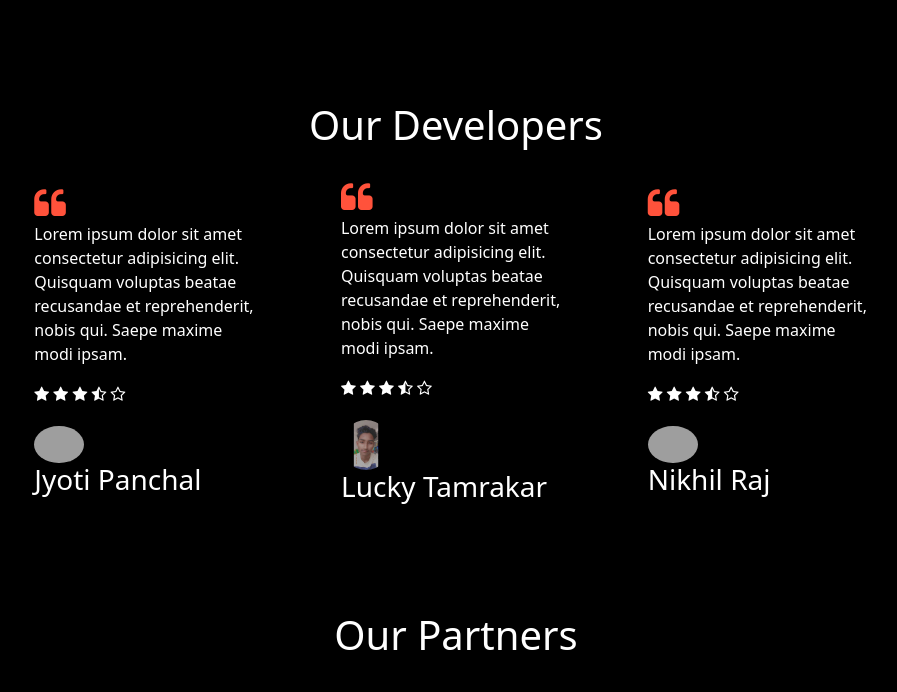
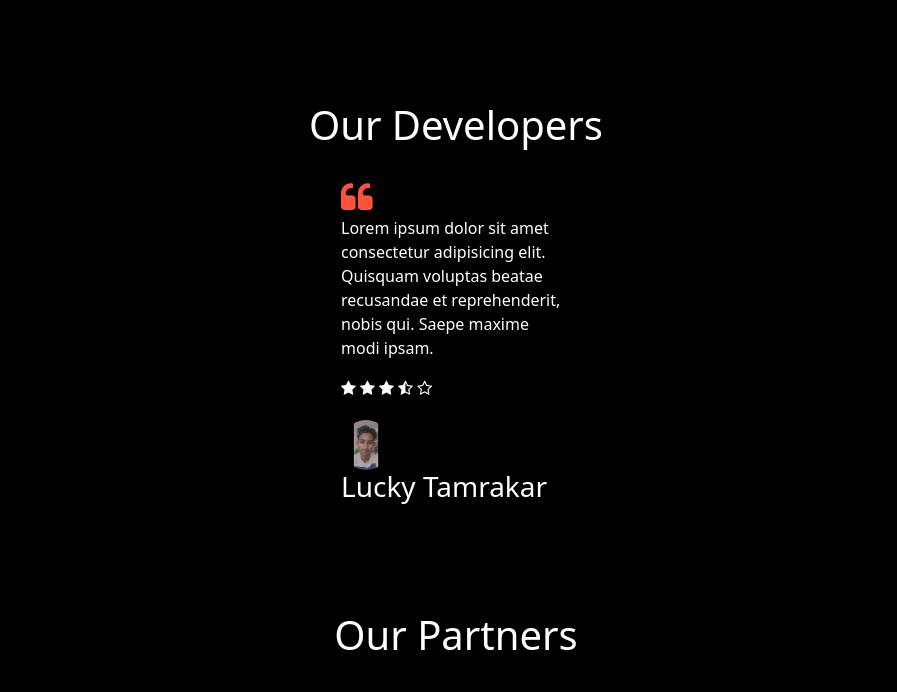
Before and after one commit to LuckyTamrakar/Quizexamapp, a Django app: page /about/ in a window 1280 px wide. Shown: the part 1409-2101 px from the top of the page, without its empty margins (184-1081 px from the left). Run offline with Django 3.2, Linux system fonts and the light colour scheme; some libraries are stand-ins or nearby versions; grey boxes are pictures that could not be loaded.

Commit message:
Update about.html

```diff
--- a/user/templates/user/about.html
+++ b/user/templates/user/about.html
@@ -676,19 +676,7 @@
         <h1 style="text-align:center; color:white; cursor:pointer">Our Developers</h1><br>
         <div class="sm">
             <div class="rowe" style="display: flex; margin:auto;">
-                <div class="col-3">
-                    <i class="fa fa-quote-left"></i>
-                    <p>Lorem ipsum dolor sit amet consectetur adipisicing elit. Quisquam voluptas beatae recusandae et reprehenderit, nobis qui. Saepe maxime modi ipsam.</p>
-                    <div class="rate">
-                        <i class="fa fa-star checked"></i>
-                        <i class="fa fa-star checked"></i>
-                        <i class="fa fa-star checked"></i>
-                        <i class="fa fa-star-half-o checked"></i>
-                        <i class="fa fa-star-o"></i>
-                    </div>
-                    <img src="../static/jyoti.jpg" alt="">
-                    <h3>Jyoti Panchal</h3>
-                </div>
+
                 <div class="col-3">
                     <i class="fa fa-quote-left"></i>
                     <p>Lorem ipsum dolor sit amet consectetur adipisicing elit. Quisquam voluptas beatae recusandae et reprehenderit, nobis qui. Saepe maxime modi ipsam.</p>
@@ -702,19 +690,7 @@
                     <img src="../static/lucky.jpg" alt="">
                     <h3>Lucky Tamrakar</h3>
                 </div>
-                <div class="col-3">
-                    <i class="fa fa-quote-left"></i>
-                    <p>Lorem ipsum dolor sit amet consectetur adipisicing elit. Quisquam voluptas beatae recusandae et reprehenderit, nobis qui. Saepe maxime modi ipsam.</p>
-                    <div class="rate">
-                        <i class="fa fa-star checked"></i>
-                        <i class="fa fa-star checked"></i>
-                        <i class="fa fa-star checked"></i>
-                        <i class="fa fa-star-half-o checked"></i>
-                        <i class="fa fa-star-o"></i>
-                    </div>
-                    <img src="../static/nikhil.jpg" alt="">
-                    <h3>Nikhil Raj</h3>
-                </div>
+
             </div>
         </div>
     </div>
```
